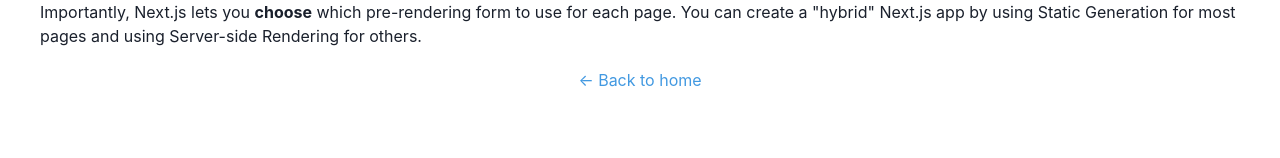
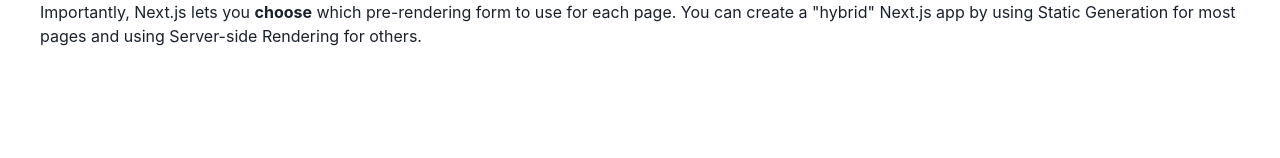
Before and after one commit to RyoMasumura1201/blog_of_the_ore, a Next.js app: page /posts/pre-rendering in a window 1280 px wide. Shown: the part 294-452 px from the top of the page. Built offline with nearby package versions, Linux system fonts and the light colour scheme.

Commit message:
refactor: make Footer component

```diff
--- /dev/null
+++ b/src/components/Footer.tsx
@@ -0,0 +1,16 @@
+import { Box,Center } from '@chakra-ui/layout'
+import { FaGithub } from 'react-icons/fa'
+
+export const Footer: React.VFC = ()=> {
+  return (
+    <footer>
+      <Box bg="black" width="100%" p="4" mt="4" position="fixed" bottom="0">
+        <Center>
+        <a href="https://github.com/RyoMasumura1201">
+          <FaGithub  color=" white" size="50"/>
+        </a>
+        </Center>
+      </Box>
+    </footer>
+  )
+}
--- a/src/components/layout.tsx
+++ b/src/components/layout.tsx
@@ -4,8 +4,7 @@ import utilStyles from '../../styles/util.module.css'
 import Link from 'next/link'
 import { VFC } from 'react'
 import { Image, HStack, Text } from "@chakra-ui/react"
-import { Box,Center } from '@chakra-ui/layout'
-import { FaGithub } from 'react-icons/fa'
+import { Footer } from './Footer'
 
 const name = 'blog_of_the_ryo'
 export const siteTitle = 'blog_of_the_ryo'
@@ -65,22 +64,7 @@ export const Layout: VFC<Props> =({ children, home }) =>{
         )}
       </header>
       <main>{children}</main>
-      {!home && (
-        <Box mt="5" textAlign="center" color="blue.400">
-          <Link href="/">
-            <a>← Back to home</a>
-          </Link>
-        </Box>
-      )}
-      <footer>
-        <Box bg="black" width="100%" p="4" mt="4" position="fixed" bottom="0">
-          <Center>
-          <a href="https://github.com/RyoMasumura1201">
-            <FaGithub  color=" white" size="50"/>
-          </a>
-          </Center>
-        </Box>
-      </footer>
+      <Footer />
     </>
   )
 }
```
